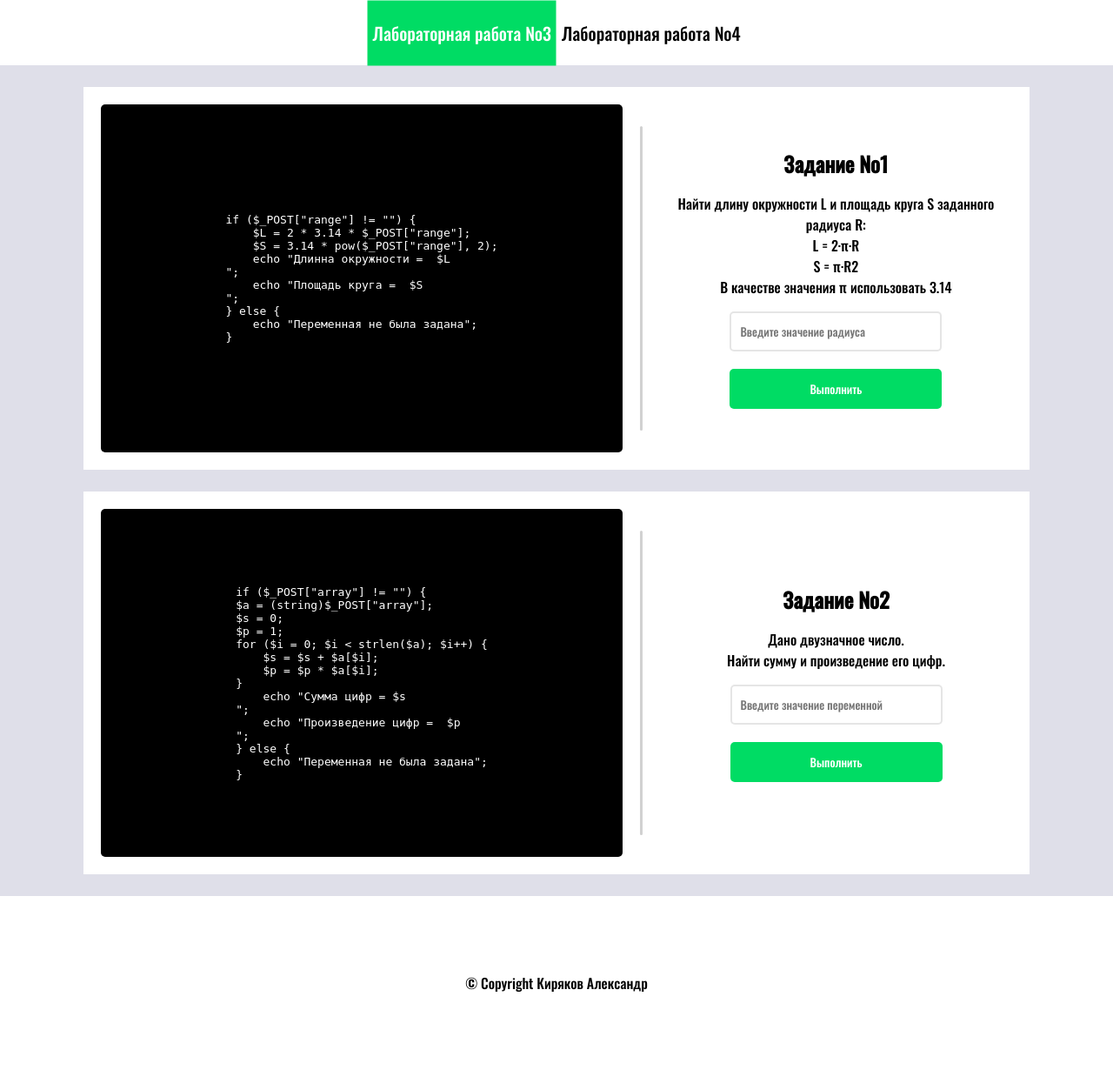
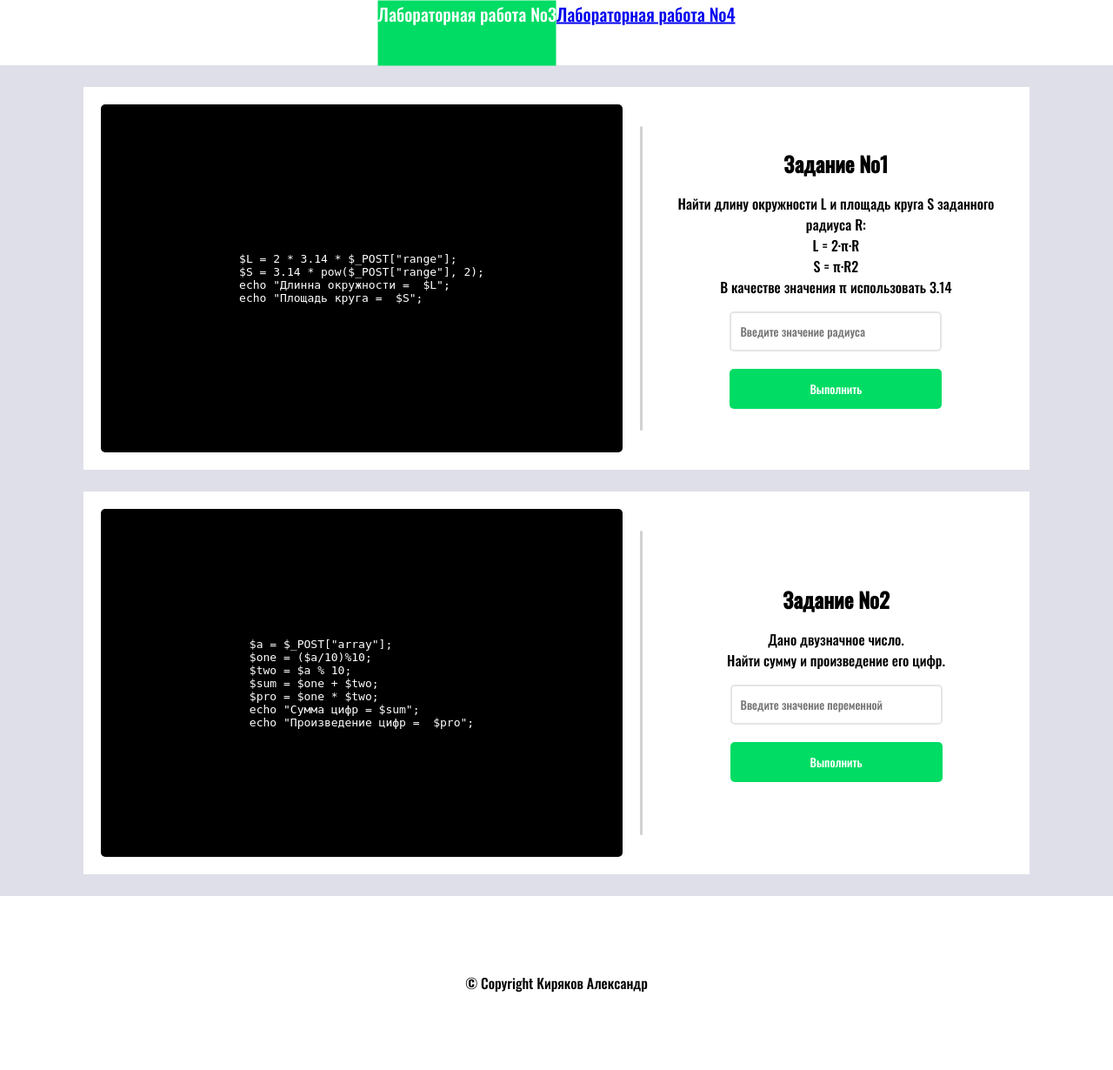
Before and after one commit to xXReCreatorXx/kiriakow_isp21_a, a PHP site: page / in a window 1280 px wide. Shown: the whole page at 87% size. Run offline with PHP 8.4, Linux system fonts and the light colour scheme.

Commit message:
Update index.php

```diff
--- a/index.php
+++ b/index.php
@@ -14,8 +14,8 @@
         <div class="conteiner">
             <div class="header">
                 <div class="header_menu">
-                    <button class="header_menu_button button_activ">Лабораторная работа №3</button>
-                    <button class="header_menu_button">Лабораторная работа №4</button>
+                    <div class="header_menu_button button_activ"><a class="link link_activ">Лабораторная работа №3</a></div>
+                    <div class="header_menu_button"><a class="link" href="page/lab4/index.php">Лабораторная работа №4</a></div>
                 </div>
             </div>
 
@@ -24,14 +24,10 @@
                 <div class="content_block">
                     <pre class="content_block_script">
                         <code class="script">
-if ($_POST["range"] != "") {
-    $L = 2 * 3.14 * $_POST["range"];
-    $S = 3.14 * pow($_POST["range"], 2);
-    echo "Длинна окружности =  $L <BR>";
-    echo "Площадь круга =  $S <BR>";
-} else {
-    echo "Переменная не была задана";
-}
+$L = 2 * 3.14 * $_POST["range"];
+$S = 3.14 * pow($_POST["range"], 2);
+echo "Длинна окружности =  $L";
+echo "Площадь круга =  $S";
                         </code>
                     </pre>
 
@@ -53,19 +49,13 @@ if ($_POST["range"] != "") {
                 <div class="content_block">
                     <pre class="content_block_script">
                         <code class="script">
-if ($_POST["array"] != "") {
-$a = (string)$_POST["array"];
-$s = 0;
-$p = 1;
-for ($i = 0; $i < strlen($a); $i++) {
-    $s = $s + $a[$i];
-    $p = $p * $a[$i];
-}
-    echo "Сумма цифр = $s <BR>";
-    echo "Произведение цифр =  $p <BR>";
-} else {
-    echo "Переменная не была задана";
-}
+$a = $_POST["array"];
+$one = ($a/10)%10;
+$two = $a % 10;
+$sum = $one + $two;
+$pro = $one * $two;
+echo "Сумма цифр = $sum";
+echo "Произведение цифр =  $pro";
                         </code>
                     </pre>
 
```
